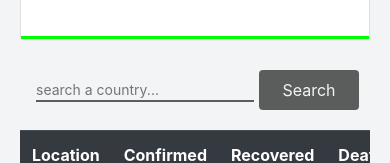
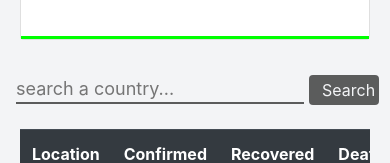
Before and after one commit to Emysly/world-coronavirus-tracker, a React (Create React App) app: page / in a window 390 px wide. Shown: the part 951-1114 px from the top of the page. Built offline with nearby package versions, Linux system fonts and the light colour scheme; no server answers.

Commit message:
world coronavirus tracker

```diff
--- a/src/index.css
+++ b/src/index.css
@@ -152,6 +152,13 @@ span.new-deaths {
   }
   body .input-box {
     margin: 5px;
-    font-size: 14px;
+    font-size: 18px;
+  }
+  body .btn {
+    width: 70px;
+    height: 30px;
+    font-size: 16px;
+    line-height: 10px;
+    background-color: #0000009f;
   }
 }
```
